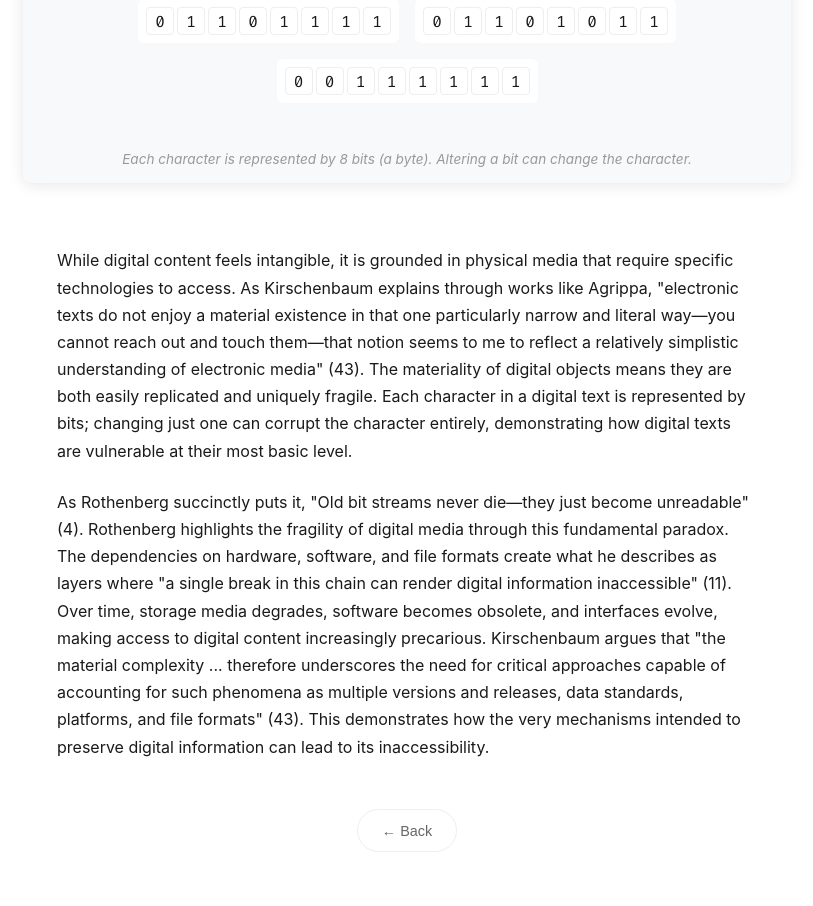
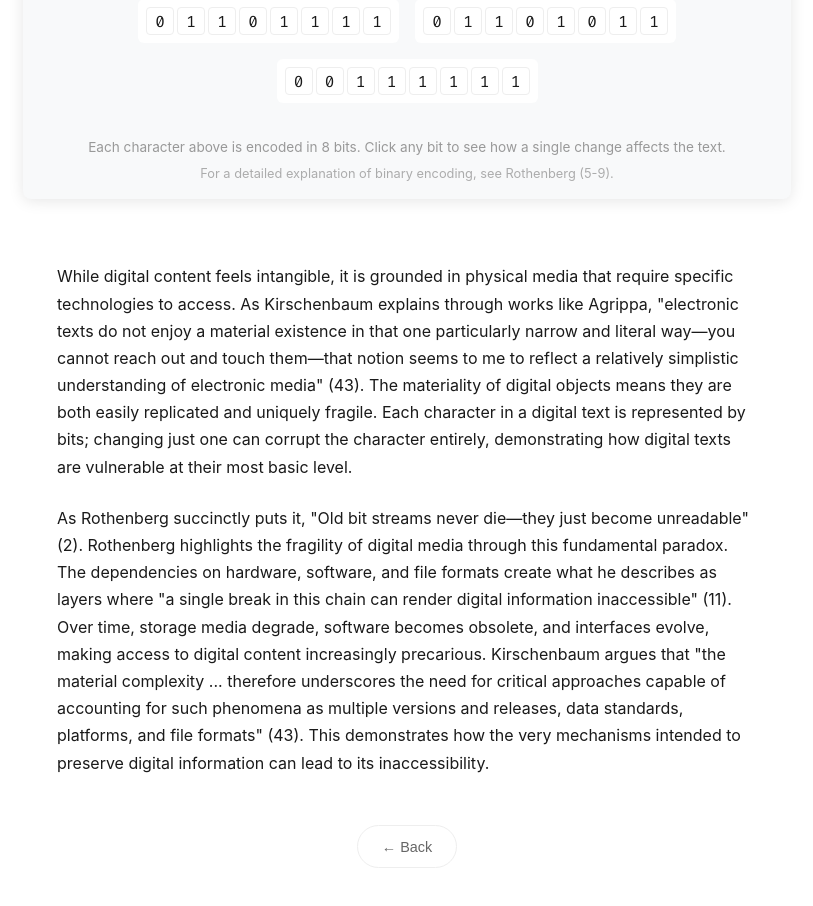
Before and after one commit to erichobson/404-paradox, a SvelteKit app: page /decay in a window 1280 px wide. Shown: the part 880-1786 px from the top of the page, without its empty margins (233-1046 px from the left). Built offline with nearby package versions, Linux system fonts and the light colour scheme; a web font is replaced by a local one.

Commit message:
Final source updates and formatting

```diff
--- a/src/routes/decay/+page.svelte
+++ b/src/routes/decay/+page.svelte
@@ -94,8 +94,12 @@
         </div>
 
         <div class="subtext">
-            Each character is represented by 8 bits (a byte). Altering a bit can
-            change the character.
+            Each character above is encoded in 8 bits. Click any bit to see how
+            a single change affects the text.
+            <span class="reference"
+                >For a detailed explanation of binary encoding, see Rothenberg
+                (5-9).</span
+            >
         </div>
     </div>
 
@@ -116,11 +120,11 @@
 
         <p>
             As Rothenberg succinctly puts it, "Old bit streams never die—they
-            just become unreadable" (4). Rothenberg highlights the fragility of
+            just become unreadable" (2). Rothenberg highlights the fragility of
             digital media through this fundamental paradox. The dependencies on
             hardware, software, and file formats create what he describes as
             layers where "a single break in this chain can render digital
-            information inaccessible" (11). Over time, storage media degrades,
+            information inaccessible" (11). Over time, storage media degrade,
             software becomes obsolete, and interfaces evolve, making access to
             digital content increasingly precarious. Kirschenbaum argues that
             "the material complexity ... therefore underscores the need for
@@ -202,7 +206,7 @@
         flex-wrap: wrap;
         gap: 1rem;
         justify-content: center;
-        margin-bottom: 2rem;
+        margin-bottom: 3rem;
     }
 
     .char-bits {
@@ -244,7 +248,14 @@
         left: 0;
         right: 0;
         padding: 0 2rem;
-        font-style: italic;
+        line-height: 1.4;
+    }
+
+    .subtext .reference {
+        display: block;
+        margin-top: 0.5rem;
+        font-size: 0.8rem;
+        opacity: 0.8;
     }
 
     .content-block {
--- a/src/routes/interface/+page.svelte
+++ b/src/routes/interface/+page.svelte
@@ -30,7 +30,7 @@
         title: "Interface Mediation in Digital Preservation",
         abstract:
             'This analysis examines how interfaces shape our access to and understanding of digital content, demonstrating the paradox identified by Rothenberg that "digital information lasts forever—or five years, whichever comes first" (2). Each interface transformation reveals another layer of potential inaccessibility.',
-        content: `The dependency on specific software and hardware creates layers of mediation. Rothenberg states that digital documents are "held cryptic hostage to their own encoding" (10), requiring original software for interpretation. Kirschenbaum emphasizes that electronic texts involve "platform, interface, data standards, file formats, versioning, and so forth" (27). Each component represents a potential point of failure, and preserving digital content involves maintaining entire technological ecosystems. As Rothenberg warns, "if one needs to view a complex document as its author viewed it, one may have little choice but to run the software that created it" (10). When these ecosystems fragment, the content becomes inaccessible.`,
+        content: `The dependency on specific software and hardware creates layers of mediation. Rothenberg states that digital documents are "held cryptic hostage to their own encoding" (10), requiring original software for interpretation. Kirschenbaum emphasizes that electronic texts involve "platform, interface, data standards, file formats, versioning, and so forth" (27). Each component represents a potential point of failure, and preserving digital content involves maintaining entire technological ecosystems. As Rothenberg warns, "if one needs to view a complex document as its author viewed it, one may have little choice but to run the software that created it" (11). When these ecosystems fragment, the content becomes inaccessible.`,
     };
 
     let currentViewState = viewStates[0];
```
Also changed, not shown: src/routes/conclusion/+page.svelte (+5 -6 lines), src/routes/preservation/data/content.js (+4 -4 lines).
